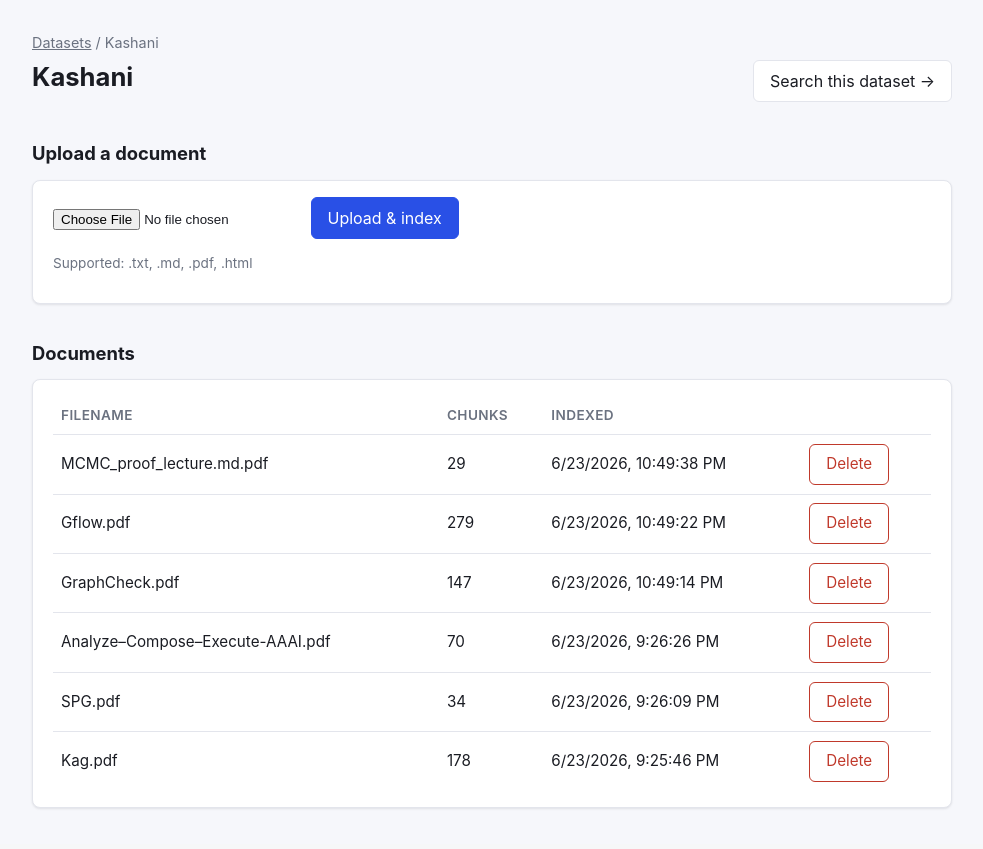
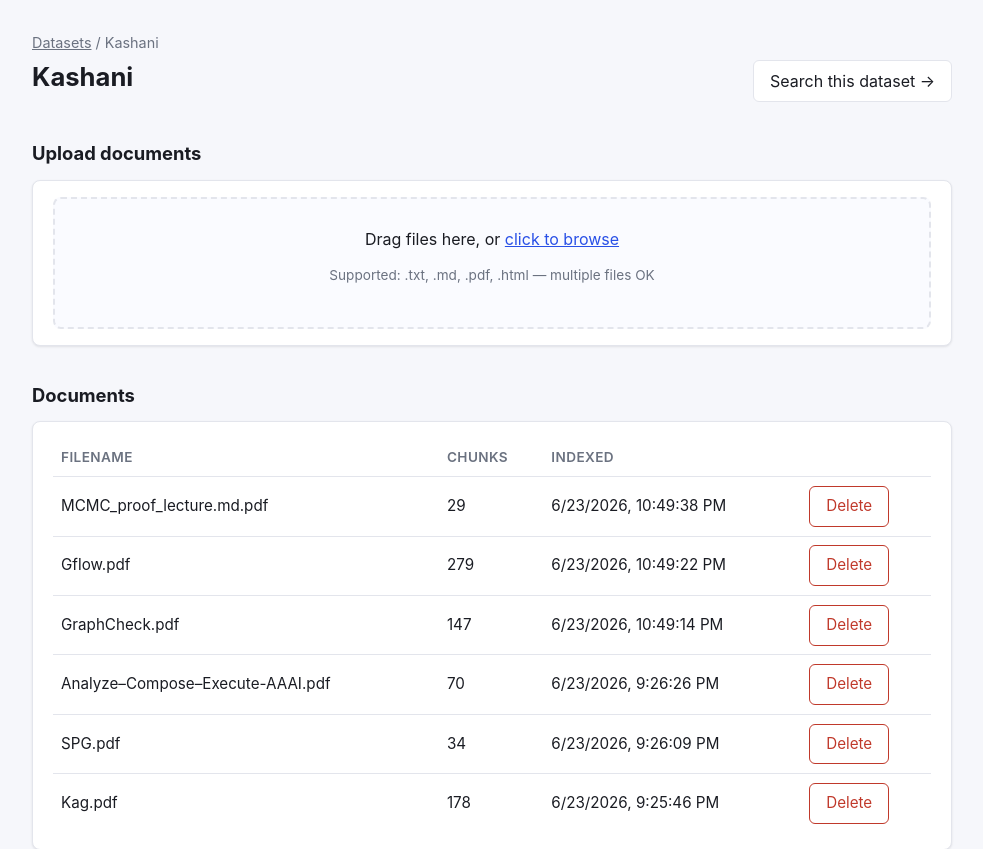
Before and after one commit to AmirHossein-Kashani/RagSystemAnalyzer, a FastAPI app: page /datasets/b5827a922800cdcb in a window 1280 px wide. Shown: the part 53-902 px from the top of the page, without its empty margins (148-1131 px from the left). Before the commit the page ends 862 px from the top, so only its background shows below. Run offline with FastAPI, Linux system fonts and the light colour scheme; data comes from the database, SQL or seed files in the repository; both versions use the stored data as it was after the commit; parts of the project's set-up code (start-up, migrations or seed data) failed here and were passed over.

Commit message:
multiple file add in a same time

```diff
--- a/app/static/styles.css
+++ b/app/static/styles.css
@@ -146,6 +146,59 @@ tr:last-child td { border-bottom: none; }
 .hit .ref { font-size: 0.9rem; }
 .hit .ref strong { margin-right: 0.4rem; }
 
+/* Drag-and-drop upload zone */
+.dropzone {
+  border: 2px dashed var(--border);
+  border-radius: 8px;
+  padding: 1.75rem 1rem;
+  text-align: center;
+  background: #fafbff;
+  transition: border-color 0.15s, background 0.15s;
+  cursor: pointer;
+  outline: none;
+}
+.dropzone:hover { border-color: #b9c1d9; }
+.dropzone:focus-visible { border-color: var(--primary); }
+.dropzone.is-dragover {
+  border-color: var(--primary);
+  background: #eef3ff;
+}
+.dropzone-primary { margin: 0 0 0.35rem; font-size: 1rem; }
+.dropzone .link { color: var(--primary); text-decoration: underline; }
+
+.upload-queue {
+  list-style: none;
+  padding: 0;
+  margin: 1rem 0 0;
+}
+.upload-queue.hidden { display: none; }
+.queue-row {
+  display: grid;
+  grid-template-columns: 1fr auto auto;
+  gap: 0.75rem;
+  align-items: center;
+  padding: 0.5rem 0.5rem;
+  border-bottom: 1px solid var(--border);
+  font-size: 0.93rem;
+}
+.queue-row:last-child { border-bottom: none; }
+.queue-row .filename { overflow: hidden; text-overflow: ellipsis; white-space: nowrap; }
+.queue-row .filesize { color: var(--muted); font-size: 0.85rem; min-width: 5ch; text-align: right; }
+.queue-row .status {
+  font-size: 0.8rem;
+  font-weight: 600;
+  letter-spacing: 0.02em;
+  padding: 0.2rem 0.55rem;
+  border-radius: 999px;
+  border: 1px solid transparent;
+  white-space: nowrap;
+}
+.status-pending   { background: #eef0f4; color: #4b5563; border-color: #d6dae3; }
+.status-uploading { background: #fff5e0; color: #8a5a00; border-color: #f3dca4; }
+.status-ok        { background: #e6f7ec; color: #1d6a37; border-color: #b6e2c5; }
+.status-skipped   { background: #eef0f4; color: #4b5563; border-color: #d6dae3; }
+.status-error     { background: #fde8e6; color: #962a1f; border-color: #f4b7b1; }
+
 /* Confidence badges (per-hit) */
 .badge {
   display: inline-block;
--- a/app/templates/dataset.html
+++ b/app/templates/dataset.html
@@ -11,12 +11,15 @@
 </section>
 
 <section>
-  <h2>Upload a document</h2>
-  <form id="upload-form" class="card">
-    <input type="file" id="file" name="file" accept=".txt,.md,.pdf,.html,.htm" required />
-    <button type="submit" class="primary">Upload &amp; index</button>
-    <p class="muted small">Supported: .txt, .md, .pdf, .html</p>
-  </form>
+  <h2>Upload documents</h2>
+  <div class="card">
+    <div id="dropzone" class="dropzone" role="button" tabindex="0" aria-label="Upload files">
+      <input type="file" id="file-input" multiple accept=".txt,.md,.pdf,.html,.htm" hidden />
+      <p class="dropzone-primary">Drag files here, or <span class="link">click to browse</span></p>
+      <p class="muted small">Supported: .txt, .md, .pdf, .html — multiple files OK</p>
+    </div>
+    <ul id="upload-queue" class="upload-queue hidden"></ul>
+  </div>
 </section>
 
 <section>
@@ -73,24 +76,97 @@
     }
   }
 
-  document.getElementById('upload-form').addEventListener('submit', async (e) => {
+  // ----- Multi-file drag-and-drop upload -----
+  const SUPPORTED_EXTS = ['.txt', '.md', '.pdf', '.html', '.htm'];
+  const dropzone = document.getElementById('dropzone');
+  const fileInput = document.getElementById('file-input');
+  const queue = document.getElementById('upload-queue');
+  const pending = [];
+  let processing = false;
+
+  function isSupported(name) {
+    const i = name.lastIndexOf('.');
+    return i >= 0 && SUPPORTED_EXTS.includes(name.slice(i).toLowerCase());
+  }
+  function formatBytes(n) {
+    if (n < 1024) return n + ' B';
+    if (n < 1024 * 1024) return (n / 1024).toFixed(1) + ' KB';
+    return (n / 1024 / 1024).toFixed(1) + ' MB';
+  }
+  function setStatus(row, klass, text) {
+    const s = row.querySelector('.status');
+    s.className = 'status status-' + klass;
+    s.textContent = text;
+  }
+
+  function addFiles(files) {
+    if (!files.length) return;
+    queue.classList.remove('hidden');
+    fileInput.value = ''; // allow re-selecting the same file later
+    for (const f of files) {
+      const row = document.createElement('li');
+      row.className = 'queue-row';
+      row.innerHTML = `
+        <span class="filename"></span>
+        <span class="filesize"></span>
+        <span class="status status-pending">pending</span>`;
+      row.querySelector('.filename').textContent = f.name;
+      row.querySelector('.filesize').textContent = formatBytes(f.size);
+      queue.appendChild(row);
+      if (!isSupported(f.name)) {
+        setStatus(row, 'error', 'unsupported type');
+        continue;
+      }
+      pending.push({ file: f, row });
+    }
+    processNext();
+  }
+
+  async function processNext() {
+    if (processing) return;
+    const next = pending.shift();
+    if (!next) { loadDocs(); return; }
+    processing = true;
+    setStatus(next.row, 'uploading', 'uploading...');
+    const fd = new FormData();
+    fd.append('file', next.file);
+    try {
+      const res = await api.postForm(
+        `/api/datasets/${encodeURIComponent(DATASET_ID)}/documents/upload`, fd);
+      const klass = res.status === 'skipped' ? 'skipped' : 'ok';
+      setStatus(next.row, klass, `${res.status} · ${res.chunks_added} chunks`);
+    } catch (err) {
+      setStatus(next.row, 'error', err.message);
+    } finally {
+      processing = false;
+      loadDocs();
+      processNext();
+    }
+  }
+
+  // Click anywhere on the dropzone (or press Enter/Space) to open file picker.
+  dropzone.addEventListener('click', (e) => {
+    if (e.target.tagName === 'INPUT') return;
+    fileInput.click();
+  });
+  dropzone.addEventListener('keydown', (e) => {
+    if (e.key === 'Enter' || e.key === ' ') { e.preventDefault(); fileInput.click(); }
+  });
+  fileInput.addEventListener('change', (e) => addFiles([...e.target.files]));
+
+  // Drag-and-drop wiring. Note: dropped folders aren't expanded in v1 — they'll
+  // appear as a single unsupported entry. Add webkitGetAsEntry recursion if needed.
+  ['dragenter', 'dragover'].forEach(ev => dropzone.addEventListener(ev, (e) => {
     e.preventDefault();
-    const fileInput = document.getElementById('file');
-    if (!fileInput.files.length) return;
-    const fd = new FormData();
-    fd.append('file', fileInput.files[0]);
-    const btn = e.target.querySelector('button');
-    btn.disabled = true; btn.textContent = 'Indexing...';
-    try {
-      const res = await api.postForm(`/api/datasets/${encodeURIComponent(DATASET_ID)}/documents/upload`, fd);
-      toast(`${res.status}: ${res.filename} (${res.chunks_added} chunks)`);
-      e.target.reset();
-      loadDocs();
-    } catch (err) {
-      toast('Upload failed: ' + err.message, true);
-    } finally {
-      btn.disabled = false; btn.textContent = 'Upload & index';
-    }
+    dropzone.classList.add('is-dragover');
+  }));
+  ['dragleave', 'drop'].forEach(ev => dropzone.addEventListener(ev, (e) => {
+    e.preventDefault();
+    dropzone.classList.remove('is-dragover');
+  }));
+  dropzone.addEventListener('drop', (e) => {
+    const files = e.dataTransfer && e.dataTransfer.files;
+    if (files && files.length) addFiles([...files]);
   });
 
   loadDocs();
```
Also changed, not shown: data/app.db.
